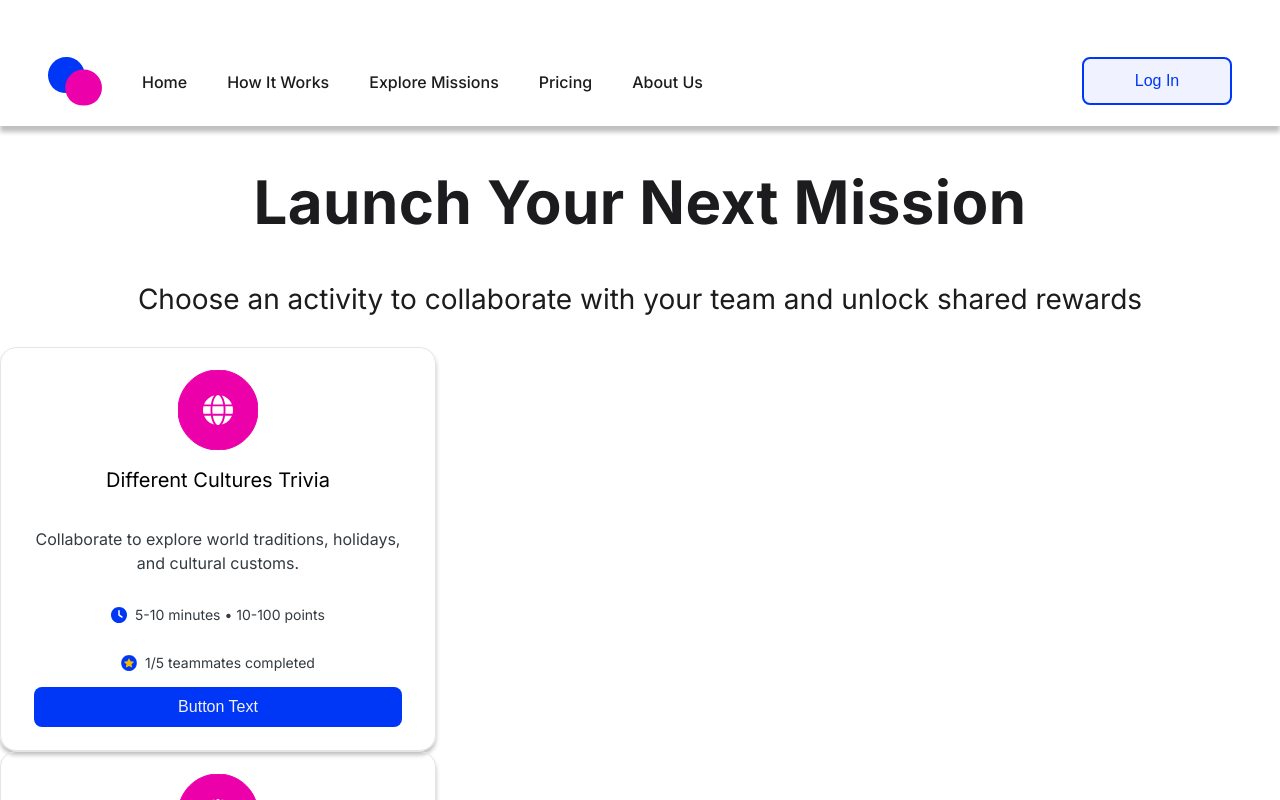
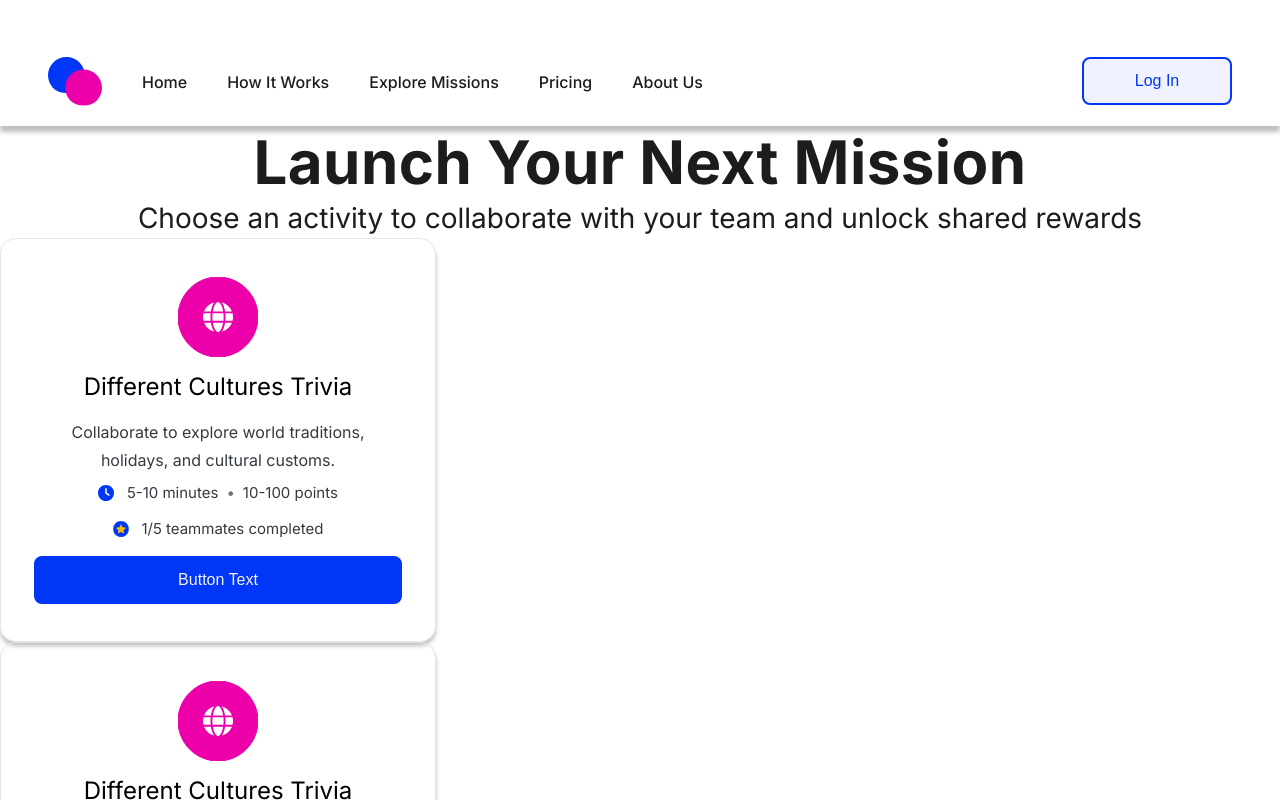
Before and after one commit to cherryontech/MissionCollective, a React (Vite) app: page /mission-hub in a window 1280 px wide. Shown: the top 800 px of the page. Built offline with nearby package versions, Linux system fonts and the light colour scheme.

Commit message:
Adds spacing

```diff
--- a/src/Components/MissionHubCard.jsx
+++ b/src/Components/MissionHubCard.jsx
@@ -15,7 +15,11 @@ export default function MissionHubCard() {
       <p>{cardContent[0].body}</p>
       <div className="infoSection">
         <img src={clock} alt="clock icon" className="inlineIcon" />
-        <p>{cardContent[0].info}</p>
+        <p>
+          {cardContent[0].minutes}
+          <span>•</span>
+          {cardContent[0].points}
+        </p>
       </div>
       <div className="teammatesSection">
         <img src={starCircle} alt="star icon" className="inlineIcon" />
--- a/src/data/missionHubCards.js
+++ b/src/data/missionHubCards.js
@@ -12,7 +12,8 @@ export const cardContent = [
     id: 0,
     headline: "Different Cultures Trivia",
     body: "Collaborate to explore world traditions, holidays, and cultural customs.",
-    info: "5-10 minutes • 10-100 points",
+    minutes: "5-10 minutes",
+    points: "10-100 points",
     numCompleted: 1,
     icon: world,
     alt: "world icon",
@@ -21,7 +22,8 @@ export const cardContent = [
     id: 1,
     headline: "Pet Peeves",
     body: "Guess your teammates' pet peeves and discover what they find annoying.",
-    info: "10-15 minutes • 15-150 points",
+    minutes: "10-15 minutes",
+    points: "15-150 points",
     numCompleted: 0,
     icon: team,
     alt: "team icon",
@@ -30,7 +32,8 @@ export const cardContent = [
     id: 2,
     headline: "This or That?",
     body: "Share your preferences and see how well your teammates know your choices.",
-    info: "3-8 minutes • 5-50 points",
+    minutes: "3-8 minutes",
+    points: "5-50 points",
     numCompleted: 3,
     icon: scale,
     alt: "scale icon",
@@ -39,7 +42,8 @@ export const cardContent = [
     id: 3,
     headline: "Quick Fire Questions",
     body: "Fast-paced questions to connect on personal and workplace favorites.",
-    info: "8-12 minutes • 12-120 points",
+    minutes: "8-12 minutes",
+    points: "12-120 points",
     numCompleted: 2,
     icon: completed,
     alt: "checkmark icon",
@@ -48,7 +52,8 @@ export const cardContent = [
     id: 4,
     headline: "Office Olympics",
     body: "Rapid-fire choices on preferred work style, desk snacks, and office habits.",
-    info: "10-15 minutes • 15-150 points",
+    minutes: "10-15 minutes",
+    points: "15-150 points",
     numCompleted: 1,
     icon: olympics,
     alt: "olympic torch icon",
@@ -57,7 +62,8 @@ export const cardContent = [
     id: 5,
     headline: "Two Truths and a Lie",
     body: "Based on teammate submissions, guess which statement is the fib.",
-    info: "5-10 minutes • 10-100 points",
+    minutes: "5-10 minutes",
+    points: "10-100 points",
     numCompleted: 2,
     icon: masks,
     alt: "drama mask icon",
@@ -66,7 +72,8 @@ export const cardContent = [
     id: 6,
     headline: "Global Calendar Challenge",
     body: "Match international holidays, festivals, and cultural dates to the country of origin.",
-    info: "10-15 minutes • 15-150 points",
+    minutes: "10-15 minutes",
+    points: "15-150 points",
     numCompleted: 4,
     icon: calendar,
     alt: "calendar icon",
@@ -75,7 +82,8 @@ export const cardContent = [
     id: 7,
     headline: "What's My Motto?",
     body: "Identify which teammate submitted the quote or philosophy they try to live by.",
-    info: "8-12 minutes • 12-120 points",
+    minutes: "8-12 minutes",
+    points: "12-120 points",
     numCompleted: 0,
     icon: idea,
     alt: "lightbulb icon",
--- a/src/styles/MissionHubCard.css
+++ b/src/styles/MissionHubCard.css
@@ -7,7 +7,7 @@
   width: 27.25rem;
   height: 25.25rem;
   padding: 2.3125rem 2.125rem;
-  justify-content: center;
+  justify-content: space-evenly;
   align-items: center;
   flex-shrink: 0;
   grid-row: 1 / span 1;
@@ -19,24 +19,33 @@
   width: 5rem;
   height: 5rem;
   flex-shrink: 0;
+  margin-bottom: 1rem;
 }
 
 .cardContainer h2 {
-  font-size: 1.25rem;
+  font-size: 1.5rem;
   font-weight: 400;
   line-height: 1.75rem;
+  margin-bottom: 1rem;
 }
 
 .cardContainer p {
   color: #343a40;
-  font-size: 0.875rem;
+  font-size: 0.9375rem;
   font-weight: 400;
   line-height: 1.25rem;
 }
 
 .cardContainer > p {
-  line-height: 1.5rem;
+  line-height: 1.75rem;
   font-size: 1rem;
+  padding: 0 1rem;
+  margin-bottom: 0.5rem;
+}
+
+p > span {
+  color: #737373;
+  margin: 0 0.5rem;
 }
 
 .cardContainer button {
@@ -48,11 +57,12 @@
   display: inline-flex;
   justify-content: center;
   align-items: center;
+  margin-bottom: 1rem;
 }
 
 .inlineIcon {
   width: 1rem;
   height: 1rem;
   display: inline;
-  margin-right: 0.5rem;
+  margin-right: 0.8rem;
 }
--- a/src/styles/index.css
+++ b/src/styles/index.css
@@ -2,6 +2,8 @@
 
 * {
   box-sizing: border-box;
+  margin: 0;
+  padding: 0;
 }
 
 :root {
```
